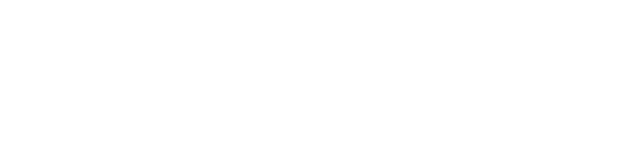
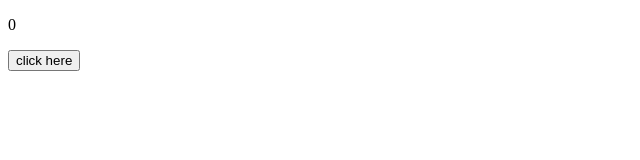
Before and after one commit to marogauner/MonkeyClicker, a plain HTML site: page index.html in a window 1280 px wide. Shown: the whole page, without its empty margins (0-640 px from the left). Drawn offline with Linux system fonts and the light colour scheme.

Commit message:
added counter and button for increment

```diff
--- a/index.html
+++ b/index.html
@@ -2,13 +2,25 @@
 <html>
 <head>
     <meta charset='utf-8'>
-    <meta http-equiv='X-UA-Compatible' content='IE=edge'>
-    <title>Crazy Monkey Clicker</title>
     <meta name='viewport' content='width=device-width, initial-scale=1'>
     <link rel='stylesheet' type='text/css' media='screen' href='style.css'>
     <script src='main.js'></script>
+    <title>Crazy Monkey Clicker</title>
 </head>
-<body>
-
+<body onload="Initialize()">
+    <p id="counter"></p>
+    <button onclick="incrementCounter()" font-size:large; border-radius: 5px;">click here</button>
+    <script>
+        function Initialize() {
+            var counter = 0;
+            document.getElementById("counter").innerHTML = counter;
+        }
+        function incrementCounter() {
+            let counter = document.getElementById("counter").innerHTML;
+            counter = parseInt(counter);
+            counter += 1;
+            document.getElementById("counter").innerHTML = counter;
+        }
+    </script>
 </body>
 </html>
```
